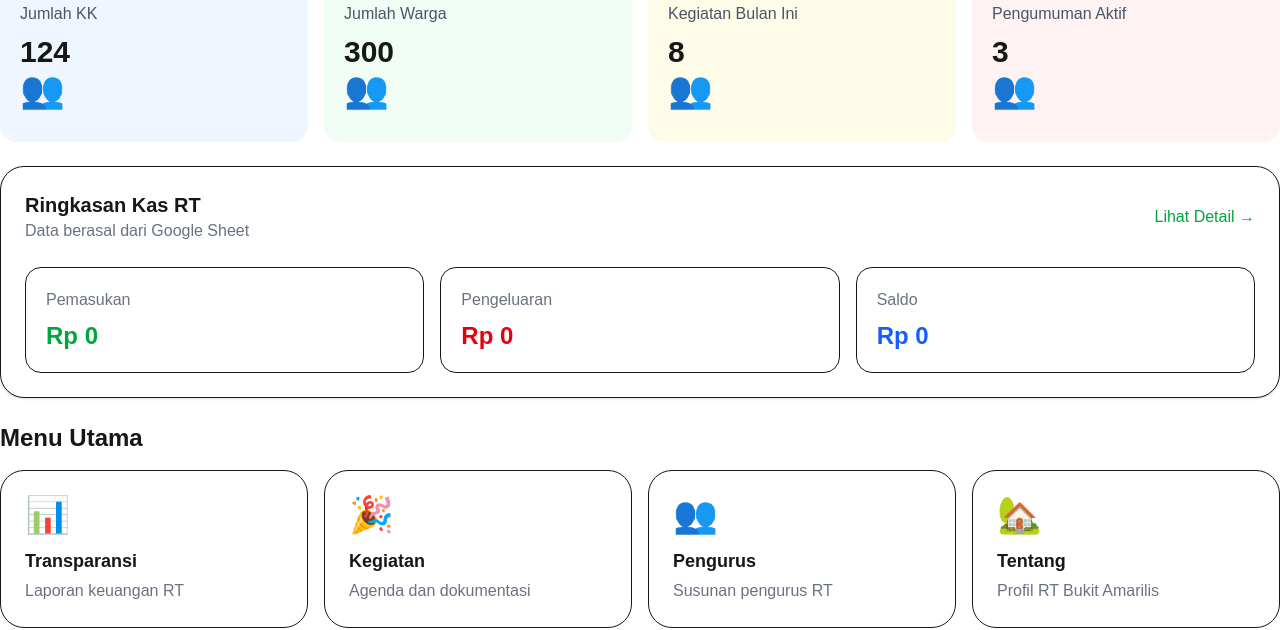
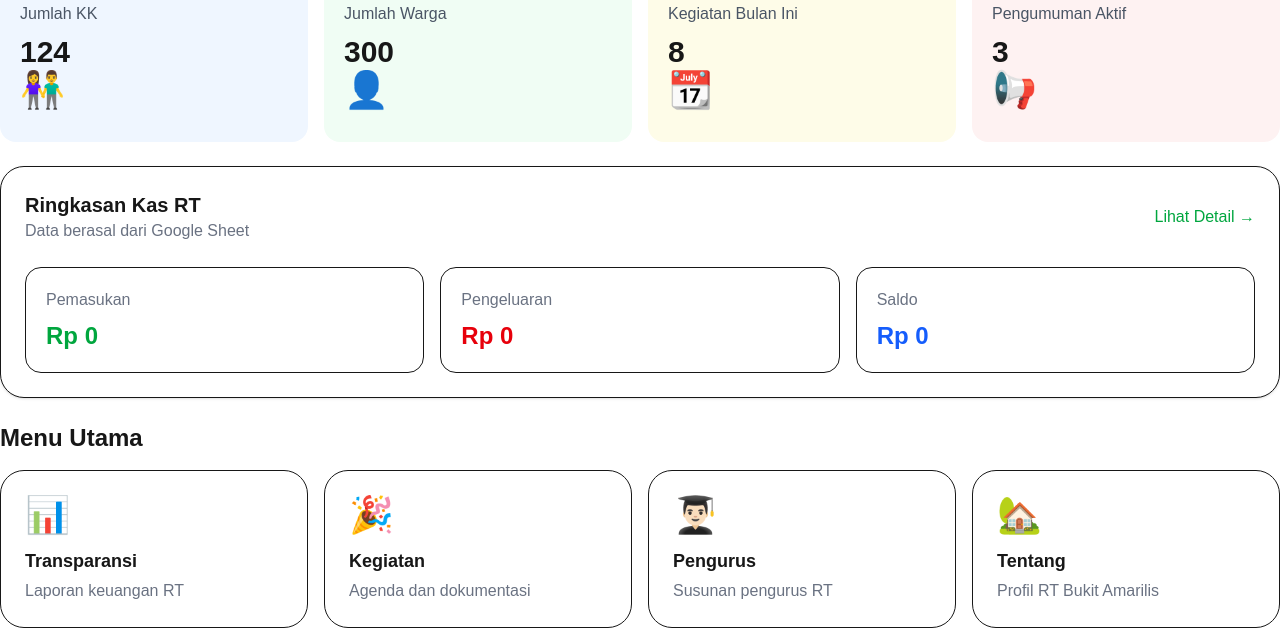
Before and after one commit to irvanverd/bukitamarilis-portal, a Next.js app: page / in a window 1280 px wide. Shown: the part 309-939 px from the top of the page. Built offline with nearby package versions, Linux system fonts and the light colour scheme; no server answers.

Commit message:
AddIconMenuCard

```diff
--- a/app/page.tsx
+++ b/app/page.tsx
@@ -88,10 +88,10 @@ export default async function HomePage() {
 
       {/* STATISTIK */}
       <section className="grid gap-4 md:grid-cols-4">
-        <Card title="Jumlah KK" value="124" color="bg-blue-50" emoji="👥"  />
-        <Card title="Jumlah Warga" value="300" color="bg-green-50" emoji="👥"  />
-        <Card title="Kegiatan Bulan Ini" value="8" color="bg-yellow-50" emoji="👥"  />
-        <Card title="Pengumuman Aktif" value="3" color="bg-red-50" emoji="👥"  />
+        <Card title="Jumlah KK" value="124" color="bg-blue-50" emoji="👫"  />
+        <Card title="Jumlah Warga" value="300" color="bg-green-50" emoji="👤"  />
+        <Card title="Kegiatan Bulan Ini" value="8" color="bg-yellow-50" emoji="📆"  />
+        <Card title="Pengumuman Aktif" value="3" color="bg-red-50" emoji="📢"  />
       </section>
 
       {/* KAS RT */}
@@ -123,7 +123,7 @@ export default async function HomePage() {
         <div className="grid gap-4 sm:grid-cols-2 lg:grid-cols-4">
           <MenuCard title="Transparansi" desc="Laporan keuangan RT" href="/transparansi" emoji="📊" />
           <MenuCard title="Kegiatan" desc="Agenda dan dokumentasi" href="/kegiatan" emoji="🎉" />
-          <MenuCard title="Pengurus" desc="Susunan pengurus RT" href="/pengurus" emoji="👥" />
+          <MenuCard title="Pengurus" desc="Susunan pengurus RT" href="/pengurus" emoji="👨🏻‍🎓" />
           <MenuCard title="Tentang" desc="Profil RT Bukit Amarilis" href="/tentang" emoji="🏡" />
         </div>
       </section>
```
